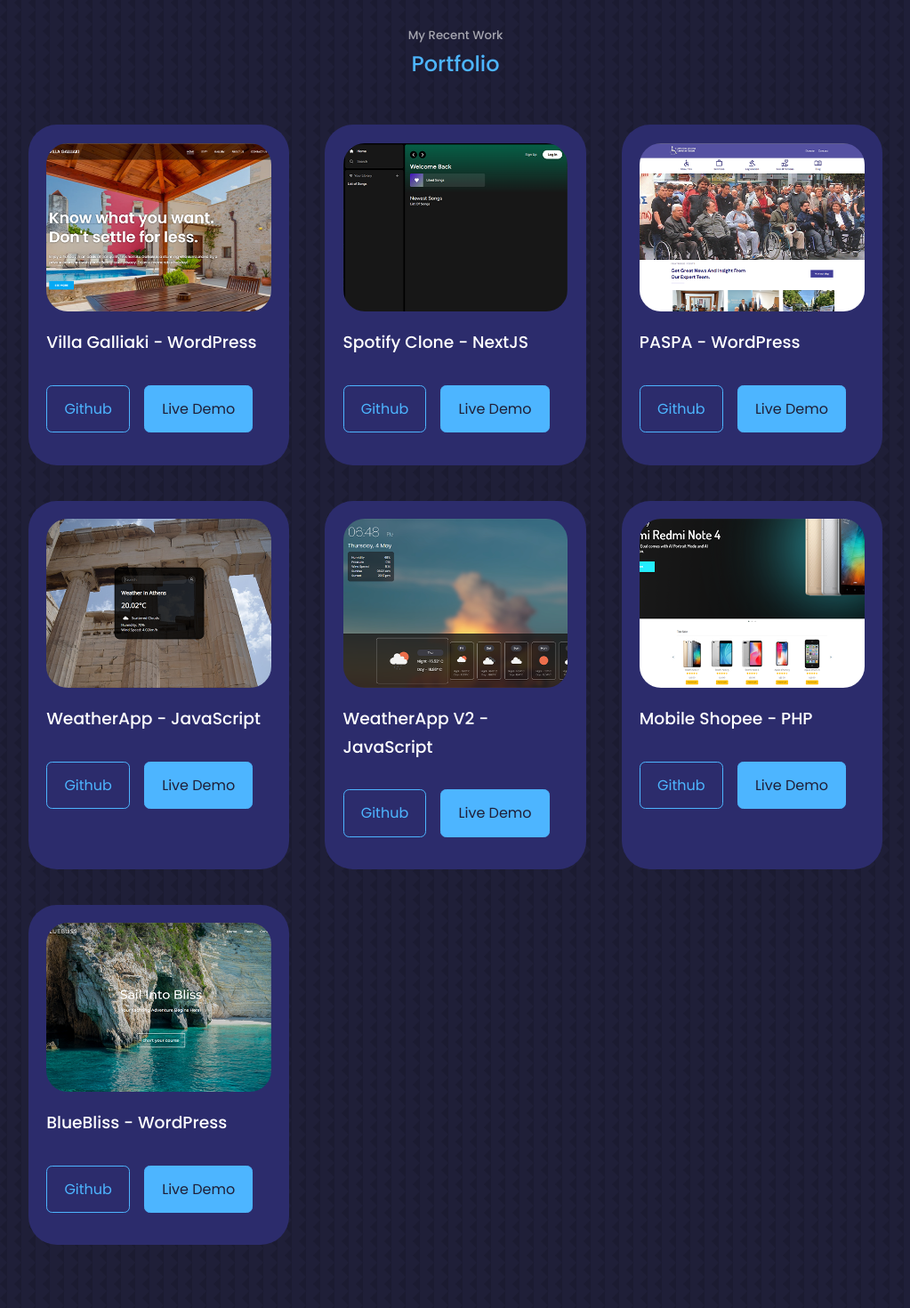
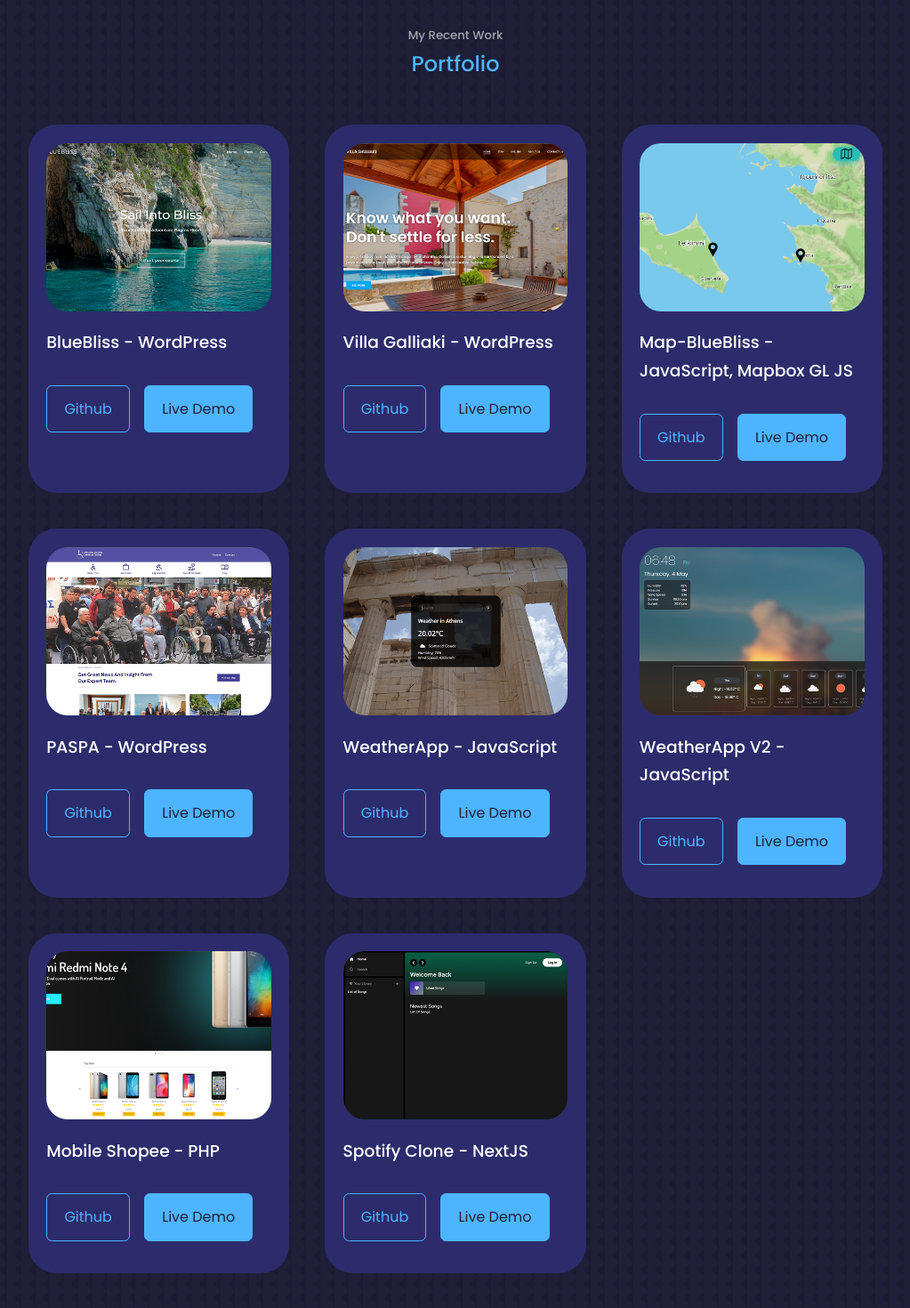
Before and after one commit to Kwts0s/react-portfolio, a React (Create React App) app: page / in a window 1280 px wide. Shown: the part 2885-4355 px from the top of the page at 89% size, without its empty margins (128-1151 px from the left). Built offline with nearby package versions, Linux system fonts and the light colour scheme.

Commit message:
new projects

```diff
--- a/src/components/portfolio/Portfolio.jsx
+++ b/src/components/portfolio/Portfolio.jsx
@@ -7,9 +7,17 @@
 import IMG5 from '../../assets/portfolio5.png'
 import IMG6 from '../../assets/portfolio6.png'
 import IMG7 from '../../assets/portfolio7.png'
+import IMG8 from '../../assets/portfolio8.png'
 
 
 const data = [
+  {
+    id:6,
+    image: IMG6,
+    title:'BlueBliss - WordPress',
+    github:'https://github.com/Kwts0s/BlueBliss',
+    demo:'https://blue-bliss.gr/'
+  },
   {
     id:1,
     image: IMG1,
@@ -18,11 +26,11 @@
     demo:'https://villagalliaki.gr/'
   },
   {
-    id:7,
-    image: IMG7,
-    title:'Spotify Clone - NextJS',
-    github:'https://github.com/Kwts0s/spotify-clone',
-    demo:'https://master.d1emjuwnibv1wu.amplifyapp.com/'
+    id:8,
+    image: IMG8,
+    title:'Map-BlueBliss - JavaScript, Mapbox GL JS',
+    github:'https://github.com/Kwts0s/Map_BlueBliss',
+    demo:'https://map.blue-bliss.gr/'
   },
   {
     id:2,
@@ -53,12 +61,13 @@
     demo:'https://beautiful-mayer.185-138-42-185.plesk.page/'
   },
   {
-    id:6,
-    image: IMG6,
-    title:'BlueBliss - WordPress',
-    github:'https://github.com/Kwts0s/BlueBliss',
-    demo:'https://interesting-lalande.185-138-42-185.plesk.page/'
-  },
+    id:7,
+    image: IMG7,
+    title:'Spotify Clone - NextJS',
+    github:'https://github.com/Kwts0s/spotify-clone',
+    demo:'https://master.d1emjuwnibv1wu.amplifyapp.com/'
+  }
+
 
 ]
 
```
Also changed, not shown: src/assets/portfolio8.png (added), 1 other file (tests, documents, lock files or other folders).
